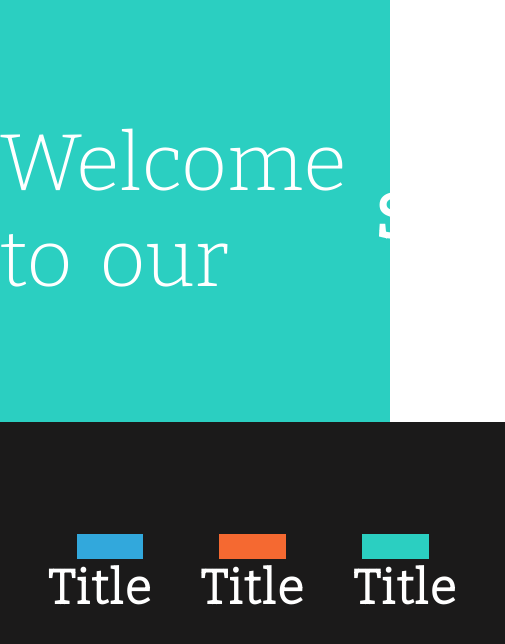
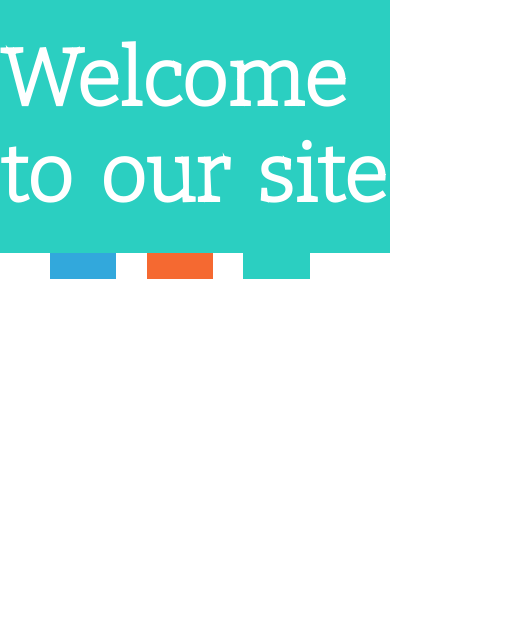
Before and after one commit to mannybennett/First-Responsive-Website, a plain HTML site: page index.html in a window 390 px wide. Shown: the whole page, 505 px wide, since content can reach past the window. Drawn offline with nearby package versions, Linux system fonts and the light colour scheme.

Commit message:
changed css grid

```diff
--- a/index.html
+++ b/index.html
@@ -10,15 +10,14 @@
     <link rel="stylesheet" href="style.css">
     <title>First Responsive Website</title>
 </head>
-<body>
 
-    <div class="container">
+<body class="container">
 
     <header>
-            <h1 id="welcome"><span>Welcome to our</span>&nbsp;site</h1>
+        <h1 id="welcome">Welcome to our site</h1>
     </header>
 
-        <footer>
+    <footer class="fcont">
         <div class="blocks">
             <section id="block1"></section>
 
@@ -26,13 +25,6 @@
 
             <section id="block3"></section>
         </div>
-
-            <div class="text">
-                <h2>Title</h2>
-                <h2>Title</h2>
-                <h2>Title</h2>
-            </div>
-    </div>
-
+    </footer>
 </body>
 </html>
--- a/style.css
+++ b/style.css
@@ -5,18 +5,44 @@
   }
 
 body {
-
+    width: 100vw;
+    height: 100vh;
+    display: grid;
 }
 
-.container {
-    width: 100vw;
-    height: 100vh;
-    background-color: #2BCFC1;
-    display: grid;
-    grid-template-rows: 1fr 1fr;
+@media(min-width: 577px) {
+    .container {
+       display: grid;
+       grid-template-columns: auto;
+       grid-template-rows: 1fr 1fr;
+       grid-template-areas:
+         "header"
+         "footer"
+    }
+
+    .fcont {
+        background-color: #1B1A1A;
+    }
+}
+
+@media(max-width: 576px) {
+    .container {
+      display: grid;
+      grid-template-columns: auto;
+      grid-template-rows: 30% 70%;
+      grid-template-areas:
+        "header"
+        "footer"
+    }
+
+    .fcont {
+        background-color: white;
+    }
 }
 
 header {
+    background-color: #2BCFC1;
+    grid-area: header;
     display: flex;
     justify-content: center;
     align-items: center;
@@ -32,23 +58,22 @@ header {
     align-items: center;
 }
 
-#welcome span {
-    font-weight: 300;
-}
-
 footer {
-    background-color: #1B1A1A;
+    grid-area: footer;
 }
 
 .blocks {
-    display: flex;
+    display: grid;
+    grid-template-columns: 50px 1fr 1fr 1fr 50px;
+    justify-content: center;
+    /* display: flex;
     justify-content: space-evenly;
-    padding-top: 7em;
+    padding-top: 7em; */
 }
 .text {
-    display: flex;
+    /* display: flex;
     justify-content: space-evenly;
-    padding: ;
+    padding: ; */
 }
 
 h2 {
@@ -59,18 +84,21 @@ h2 {
 }
 
 #block1 {
+    grid-column: 2/3;
     background-color: #32A8DC;
     width: 17vw;
     height: 3vh;
 }
 
 #block2 {
+    grid-column: 3/4;
     background-color: #F56931;
     width: 17vw;
     height: 3vh;
 }
 
 #block3 {
+    grid-column: 4/5;
     background-color: #2BCFC1;
     width: 17vw;
     height: 3vh;
```
Lines whose indentation alone changed are shown as unchanged.
